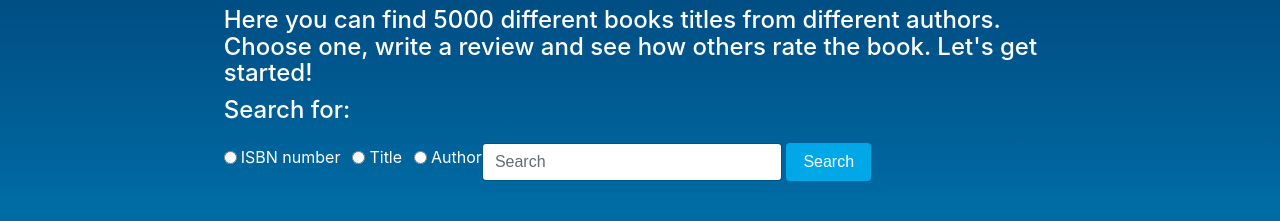
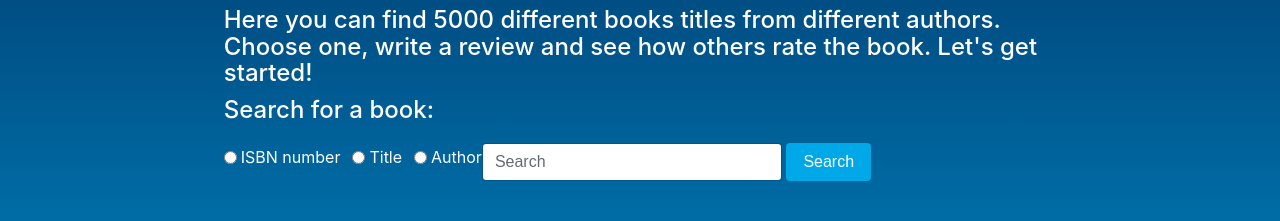
Before and after one commit to rodrigorbenitez/books-review-app, a Flask app: page / in a window 1280 px wide. Shown: the part 155-376 px from the top of the page. Run offline with Flask 2, Linux system fonts and the light colour scheme; the visitor is signed in with stand-in values (Sample User, id 1); some libraries are stand-ins or nearby versions.

Commit message:
Changes in index.html template

```diff
--- a/templates/index.html
+++ b/templates/index.html
@@ -4,7 +4,7 @@
 <div class="container" id="indexContainer">
 <h2>Welcome, {{session['name']}}! </h2>
 <h4>Here you can find 5000 different books titles from different authors. Choose one, write a review and see how others rate the book. Let's get started!</h4>
-<h4>Search for:</h4>
+<h4>Search for a book:</h4>
 <div  id="search-box">
     <form class="form-inline w-75" id="search-form" action="/" method="POST">
     <div class="form-check form-check-inline">
```
